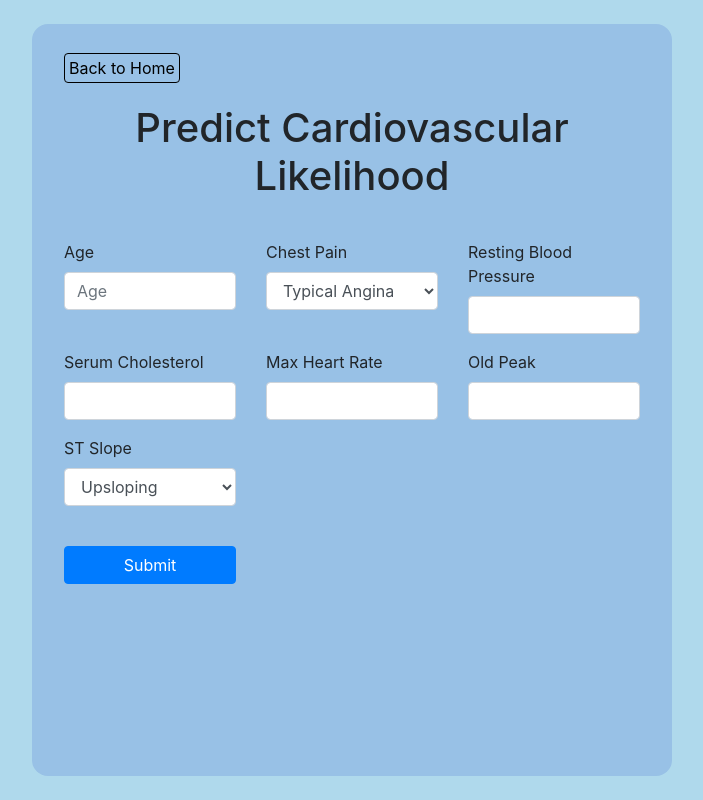
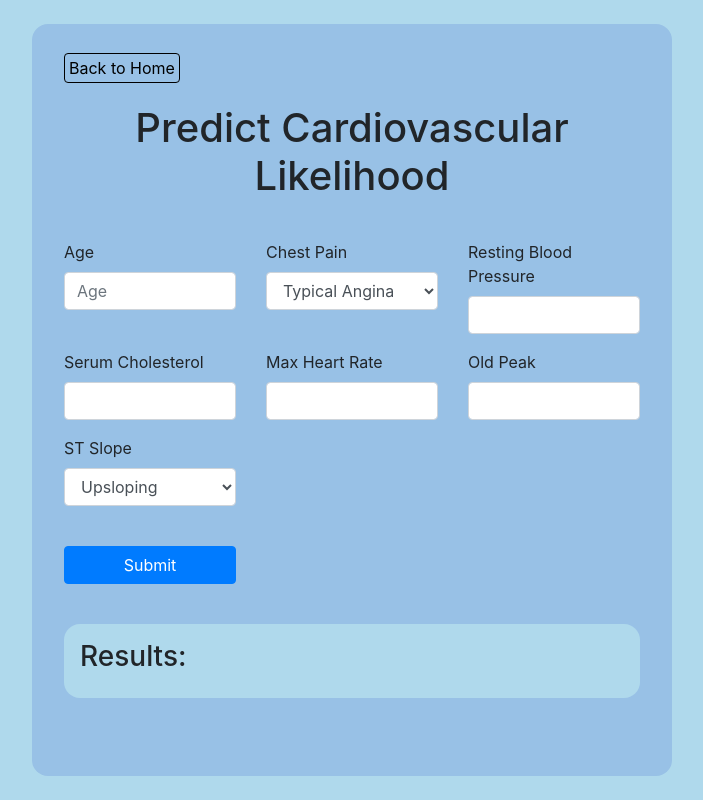
Before and after one commit to exfang/Machine-Learning-Operation, a Flask app: page /cvprediction in a window 1280 px wide. Shown: the whole page, without its empty margins (288-991 px from the left). Run offline with Flask 3, Linux system fonts and the light colour scheme; parts of the project's set-up code (start-up, migrations or seed data) failed here and were passed over; some libraries are stand-ins or nearby versions.

Commit message:
website changes

```diff
--- a/poetry/__init__.py
+++ b/poetry/__init__.py
@@ -16,7 +16,7 @@ app = Flask(__name__)
 # hdb = load_model('./model/test')
 # hdb_cols = ['town', 'postal_code', 'month', 'flat_type',
 #       'storey_range', 'floor_area_sqm', 'flat_model', 'lease_commence_date',
-#       'cbd_dist', 'min_dist_mrt' ]
+#       'cbd_dist', 'min_dist_mrt']
 
 
 @app.route('/')
@@ -28,11 +28,8 @@ def run(config):
     global rf_model
     global rf_cols
     current_path = utils.get_original_cwd() + "/"
-    print(current_path+config.model.medical)
     rf_model = load_model(current_path+config.model.medical)
-    print(rf_model)
-    rf_cols = ['age', 'chest_pain', 'resting_BP', 'cholesterol', 'max_HR', 'old_peak',
- 'ST_slope']
+    rf_cols = config.prediction.medical_column
 
 run()
 
@@ -45,7 +42,6 @@ def cv():
         print(final)
 
         data_unseen = pd.DataFrame([final], columns=rf_cols)
-        # transform the data to the right format
         prediction = predict_model(rf_model, data=data_unseen, round=0)
         output_text = ""
         if int(prediction.prediction_label) == 0:
@@ -53,7 +49,6 @@ def cv():
         else:
             output_text = f"You are predicted to have cardiovascular disease with a confidence of {int(prediction.prediction_score*100)}%"
         return render_template("medical/medical_form.html", pred=output_text, form=cv_form)
-        # return render_template("medical/medical_form.html", form=cv_form)
 
     return render_template('medical/medical_form.html', form=cv_form)
 
--- a/poetry/config/main.yaml
+++ b/poetry/config/main.yaml
@@ -12,5 +12,7 @@ data:
     hdb: data/raw/01_hdb_resale_transactions.csv
     medical: data/raw/02_medical_records.csv
 
+prediction:
+  medical_column: ['age', 'chest_pain', 'resting_BP', 'cholesterol', 'max_HR', 'old_peak', 'ST_slope']
   # processed: data/processed/processed.csv
   # final: data/final/final.csv
--- a/poetry/static/medical.css
+++ b/poetry/static/medical.css
@@ -34,3 +34,10 @@
 .col-md-4{
     margin-bottom: 1rem;
 }
+
+.result {
+    background-color: rgb(175, 217, 236);
+    margin-top: 3vh;
+    padding: 1rem;
+    border-radius: 1rem;
+}
--- a/poetry/templates/medical/medical_form.html
+++ b/poetry/templates/medical/medical_form.html
@@ -10,7 +10,7 @@
     {% from "includes/form_helper.html" import render_field %}
     <a href="/" class="button-back">Back to Home</a>
         <h1 class="display-5" style="text-align:center; margin-bottom:5vh; margin-top:3vh;">Predict Cardiovascular Likelihood</h1>
-        {% print(pred) %}
+
         <form method="POST" action="/cvprediction">
             <div class="row">
                 <div class="col-md-4">
@@ -41,6 +41,10 @@
                 </div>
 
             </div>
+            <div class="result">
+                <h3>Results:</h3>
+                {% print(pred) %}
+            </div>
         </form>
     </div>
 </div>
```
Also changed, not shown: 1 other file.
